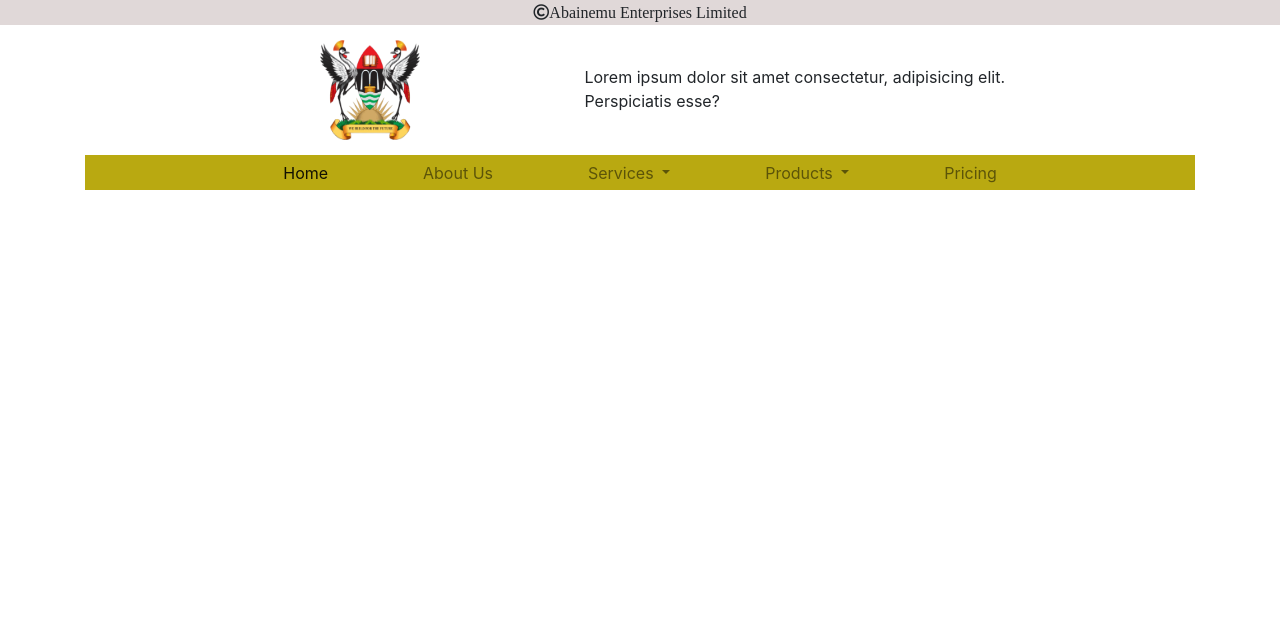
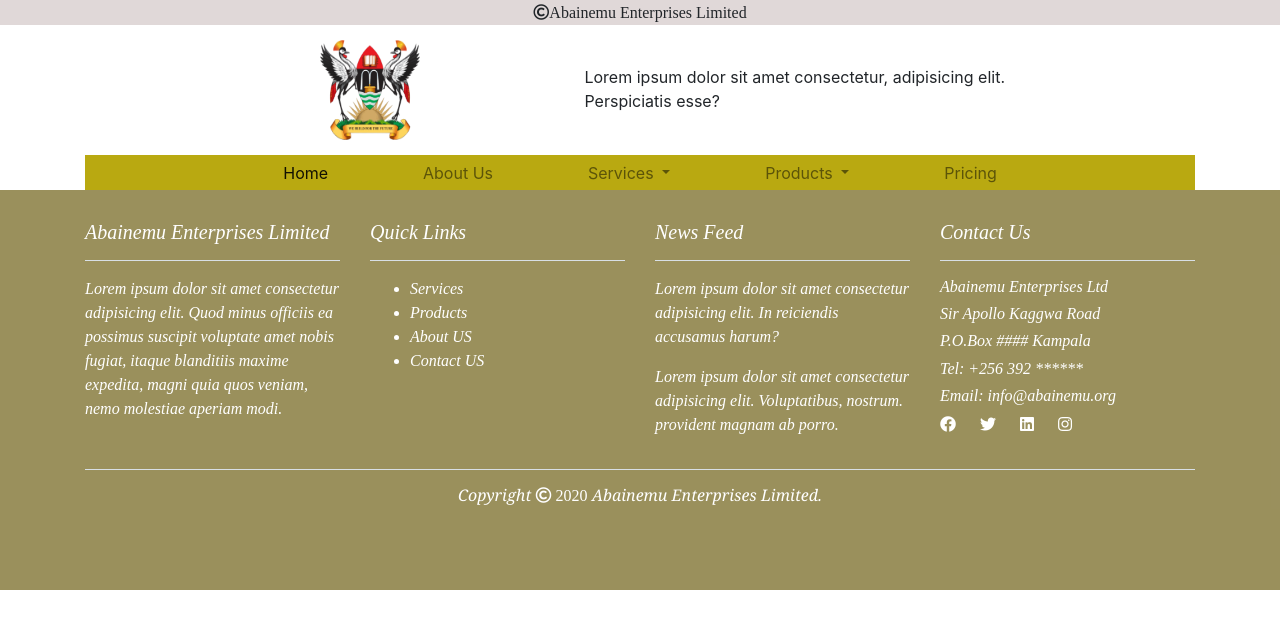
Before and after one commit to ngobi1/ael-repo, a PHP site: page / in a window 1280 px wide. Shown: the top 629 px of the page. Run offline with PHP 8.4, Linux system fonts and the light colour scheme.

Commit message:
unfinished footer

```diff
--- a/css/style.css
+++ b/css/style.css
@@ -6,6 +6,7 @@
     text-align: center;
 }
 
+/*Begin mid header*/
 .mid-header img{
     height: 100px;
     width: 100px;
@@ -18,6 +19,7 @@
     float: right;
 }
 
+/*Begin navbar*/
 .navbar {
     background-color: rgb(185, 169, 17) !important;
     height: 35px;
@@ -32,3 +34,23 @@
     margin: 0 auto;
     padding: 0;
 }
+
+/*Begin footer*/
+#wrapper {
+    background-color: rgba(143, 132, 75, 0.9);
+    height: 400px;
+}
+.footer{
+    padding-top: 30px;
+    color: #ffffff;
+    font-family: 'Times New Roman', Times, serif;
+    font-style: oblique;
+}
+
+.copyright {
+    color: #ffffff;
+    text-align: center;
+    font-weight: 100;
+    font-style: oblique;
+    font-family: Georgia, 'Times New Roman', Times, serif;
+}
--- a/index.php
+++ b/index.php
@@ -69,6 +69,77 @@
 
     </div>
 
+    <div id="wrapper">
+
+        <div class="container">
+
+            <div class="row footer">
+
+                <div class="col-md-3">
+                    <h5>Abainemu Enterprises Limited</h5>
+
+                    <hr style="background-color: aliceblue;">
+
+                    <p>Lorem ipsum dolor sit amet consectetur
+                        adipisicing elit. Quod minus officiis ea
+                        possimus suscipit voluptate amet nobis
+                        fugiat, itaque blanditiis maxime expedita,
+                        magni quia quos veniam, nemo molestiae
+                        aperiam modi.</p>
+                </div>
+                <div class="col-md-3">
+                    <h5>Quick Links</h5>
+
+                    <hr style="background-color: aliceblue;">
+
+                    <ul>
+                        <li>Services</li>
+                        <li>Products</li>
+                        <li>About US</li>
+                        <li>Contact US</li>
+                    </ul>
+                </div>
+                <div class="col-md-3">
+                    <h5>News Feed</h5>
+
+                    <hr style="background-color: aliceblue;">
+
+                    <p>Lorem ipsum dolor sit amet consectetur
+                        adipisicing elit. In reiciendis accusamus
+                        harum?</p>
+                    <p>Lorem ipsum dolor sit amet consectetur
+                        adipisicing elit. Voluptatibus, nostrum.
+                        provident magnam ab porro.</p>
+                </div>
+                <div class="col-md-3">
+                    <h5>Contact Us</h5>
+
+                    <hr style="background-color: aliceblue;">
+
+                    <h6>Abainemu Enterprises Ltd</h6>
+                    <h6>Sir Apollo Kaggwa Road</h6>
+                    <h6>P.O.Box #### Kampala</h6>
+                    <h6>Tel: +256 392 ******</h6>
+                    <h6>Email: info@abainemu.org</h6>
+                    <i class="fab fa-facebook" style="padding-right: 20px;"><a href="facebook"></a></i>
+                    <i class="fab fa-twitter" style="padding-right: 20px;"><a href="twitter"></a></i>
+                    <i class="fab fa-linkedin" style="padding-right: 20px;"><a href="linkedin"></a></i>
+                    <i class="fab fa-instagram" style="padding-right: 20px;"><a href="instagram"></a></i>
+                </div>
+
+            </div>
+
+            <hr style="background-color: aliceblue;">
+
+            <div class="copyright">
+                <h6>Copyright <i class="far fa-copyright" aria-hidden="true"> <?php echo date("Y");?></i> Abainemu Enterprises Limited.</h6>
+            </div>
+
+        </div>
+
+    </div>
+
+
 
 </body>
 </html>
```
